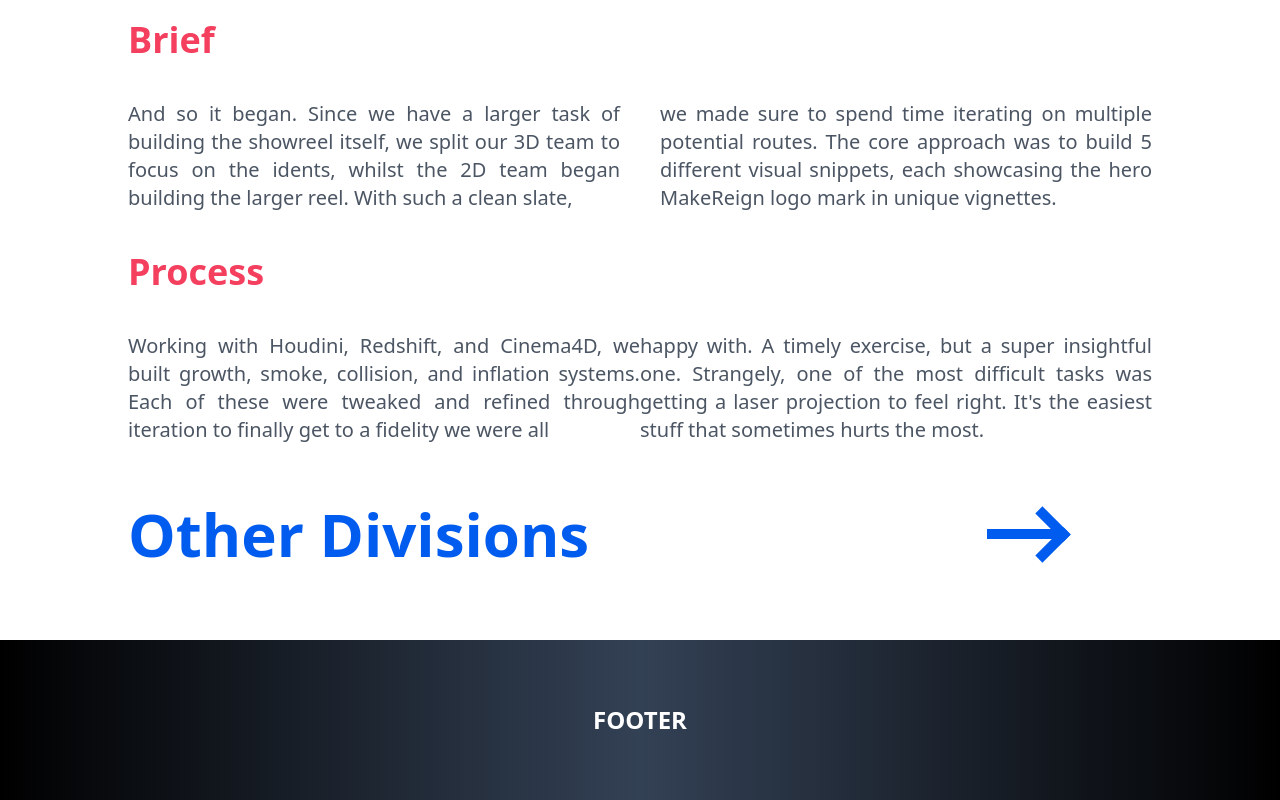
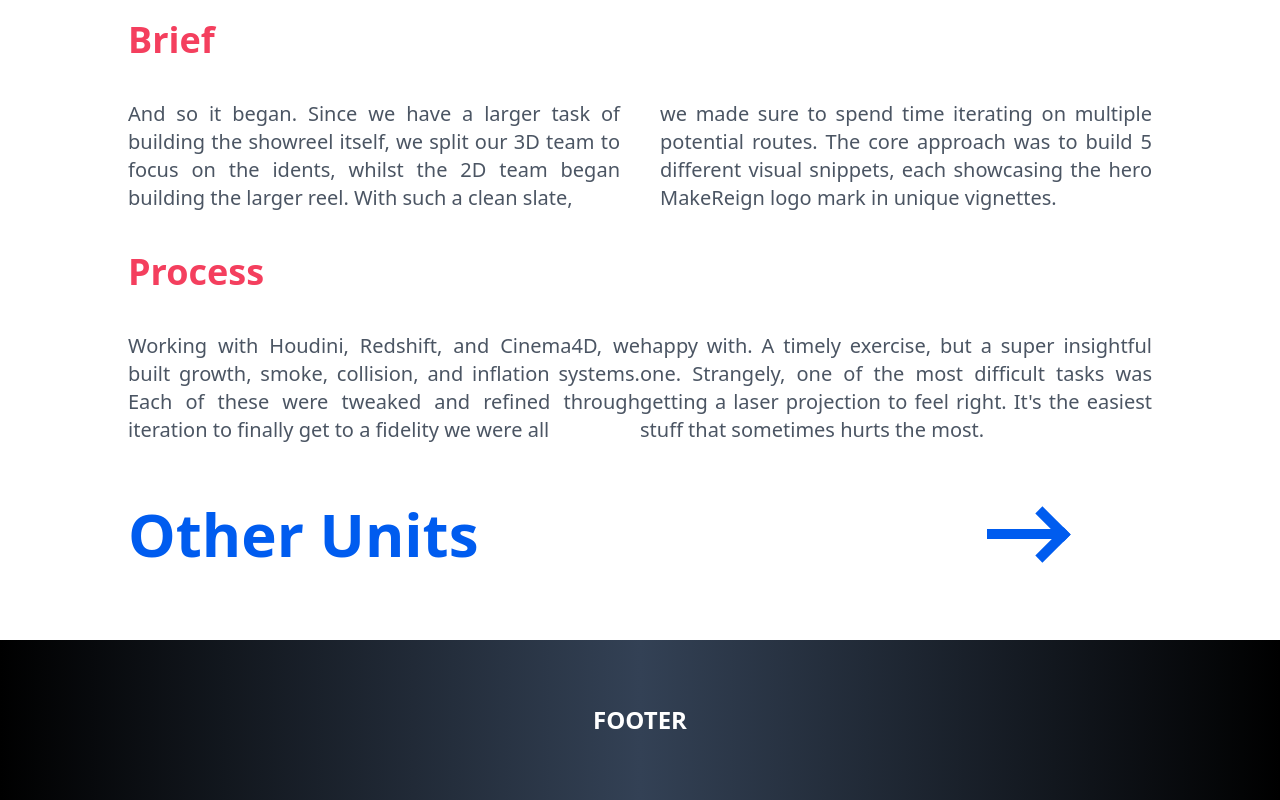
Before and after one commit to Shefaoudeen/DC-website, a React (Vite) app: page /development in a window 1280 px wide. Shown: the part 652-1452 px from the top of the page. Built offline with nearby package versions, Linux system fonts and the light colour scheme.

Commit message:
Unit page upgradation

```diff
--- a/src/App.jsx
+++ b/src/App.jsx
@@ -5,6 +5,7 @@ import Development from "./Components/Units/Development";
 import Layout from "./Pages/Layout";
 import ScrollToTop from "./Components/ScrollToTop";
 import Homepage from "./Pages/Homepage";
+import Units from "./Components/Units";
 
 export default function App() {
   return (
@@ -13,9 +14,10 @@ export default function App() {
       <Routes>
         <Route path="/" element={<Layout />}>
           <Route index element={<Homepage />} />
+          <Route path="/units" element={<Units />} />
           <Route path="/prime" element={<Prime />} />
-          <Route path="video" element={<Video />} />
-          <Route path="development" element={<Development />} />
+          <Route path="/video" element={<Video />} />
+          <Route path="/development" element={<Development />} />
         </Route>
       </Routes>
     </BrowserRouter>
--- a/src/Components/Units.jsx
+++ b/src/Components/Units.jsx
@@ -46,7 +46,7 @@ const Units = () => {
   };
 
   return (
-    <div className="flex justify-center items-center w-full ">
+    <div className="flex justify-center items-center w-full min-h-screen py-2">
       <div className="flex flex-col justify-center items-center w-[100%]">
         <div className="flex flex-col justify-center w-[80%] h-[150px] border-b-[10px] border-[#005cef] max-sm:w-[90%]">
           <h1 className="text-start text-[#005cef] text-8xl font-bold max-sm:text-7xl">
--- a/src/Components/Units/Development.jsx
+++ b/src/Components/Units/Development.jsx
@@ -10,9 +10,11 @@ const Development = () => {
     <div>
       <div className="flex justify-center">
         <div className="w-[80%]">
-          <div className="scale-[60%] w-min">
+          <a href="#about">
+            <div className="scale-[60%] w-min hover:translate-y-5 delay-100 transition-all ease-linear">
               <Arrow />
             </div>
+          </a>
           <div>
             <h1 className="text-8xl font-bold">DC DEVELOPMENT</h1>
             <h1 className="text-xl font-medium text-gray-400 tracking-widest">
@@ -23,7 +25,7 @@ const Development = () => {
       </div>
       <div className="flex justify-center">
         <div className="w-[80%]">
-          <div className="py-10">
+          <div className="py-10" id="about">
             <h1 className={`text-[${red}] font-bold text-4xl`}>
               About Project
             </h1>
@@ -107,22 +109,23 @@ const Development = () => {
           </div>
         </div>
       </div>
-      <div className="flex justify-center py-10">
-        <div className="w-[80%] flex justify-between items-center">
+      <div className="flex justify-center py-10 ">
+        <Link
+          to="/units"
+          className="flex justify-center items-center group  w-full"
+        >
+          <div className="w-[80%] flex justify-between items-center cursor-pointer">
             <div>
               <h1 className={`text-6xl font-bold text-[${blue}]`}>
-              Other Divisions
+                Other Units
               </h1>
             </div>
-          <Link
-            to="/"
-            className="cursor-pointer hover:translate-x-10 delay-100 transition-all ease-linear"
-          >
-            <div className="rotate-[270deg] mx-[100px] ">
+
+            <div className="rotate-[270deg] md:mx-[100px] group-hover:translate-x-10 delay-100 transition-all ease-linear">
               <Arrow />
             </div>
+          </div>
         </Link>
-        </div>
       </div>
     </div>
   );
--- a/src/Components/Units/Prime.jsx
+++ b/src/Components/Units/Prime.jsx
@@ -11,7 +11,7 @@ const Prime = () => {
       <div className="flex justify-center">
         <div className="w-[80%]">
           <a href="#about">
-            <div className="scale-[60%] w-min">
+            <div className="scale-[60%] w-min hover:translate-y-5 delay-100 transition-all ease-linear">
               <Arrow />
             </div>
           </a>
@@ -109,22 +109,23 @@ const Prime = () => {
           </div>
         </div>
       </div>
-      <div className="flex justify-center py-10">
-        <div className="w-[80%] flex justify-between">
-          <div>
-            <h1 className={`text-6xl font-bold text-[${blue}]`}>
-              Other Divisions
-            </h1>
-          </div>
-          <Link
-            to="/"
-            className="cursor-pointer hover:translate-x-10 delay-100 transition-all ease-linear"
-          >
-            <div className="rotate-[270deg] mx-[100px] ">
+      <div className="flex justify-center py-10 ">
+        <Link
+          to="/units"
+          className="flex justify-center items-center group  w-full"
+        >
+          <div className="w-[80%] flex justify-between items-center cursor-pointer">
+            <div>
+              <h1 className={`text-6xl font-bold text-[${blue}]`}>
+                Other Units
+              </h1>
+            </div>
+
+            <div className="rotate-[270deg] md:mx-[100px] group-hover:translate-x-10 delay-100 transition-all ease-linear">
               <Arrow />
             </div>
-          </Link>
-        </div>
+          </div>
+        </Link>
       </div>
     </div>
   );
--- a/src/Components/Units/Video.jsx
+++ b/src/Components/Units/Video.jsx
@@ -10,9 +10,11 @@ const Video = () => {
     <div>
       <div className="flex justify-center">
         <div className="w-[80%]">
-          <div className="scale-[60%] w-min">
+          <a href="#about">
+            <div className="scale-[60%] w-min hover:translate-y-5 delay-100 transition-all ease-linear">
               <Arrow />
             </div>
+          </a>
           <div>
             <h1 className="text-8xl font-bold">DC VIDEO</h1>
             <h1 className="text-xl font-medium text-gray-400 tracking-widest">
@@ -23,7 +25,7 @@ const Video = () => {
       </div>
       <div className="flex justify-center">
         <div className="w-[80%]">
-          <div className="py-10">
+          <div className="py-10" id="about">
             <h1 className={`text-[${red}] font-bold text-4xl`}>
               About Project
             </h1>
@@ -107,22 +109,23 @@ const Video = () => {
           </div>
         </div>
       </div>
-      <div className="flex justify-center py-10">
-        <div className="w-[80%] flex justify-between items-center">
+      <div className="flex justify-center py-10 ">
+        <Link
+          to="/units"
+          className="flex justify-center items-center group  w-full"
+        >
+          <div className="w-[80%] flex justify-between items-center cursor-pointer">
             <div>
               <h1 className={`text-6xl font-bold text-[${blue}]`}>
-              Other Divisions
+                Other Units
               </h1>
             </div>
-          <Link
-            to="/"
-            className="cursor-pointer hover:translate-x-10 delay-100 transition-all ease-linear"
-          >
-            <div className="rotate-[270deg] mx-[100px] ">
+
+            <div className="rotate-[270deg] md:mx-[100px] group-hover:translate-x-10 delay-100 transition-all ease-linear">
               <Arrow />
             </div>
+          </div>
         </Link>
-        </div>
       </div>
     </div>
   );
```
Lines whose indentation alone changed are shown as unchanged.
